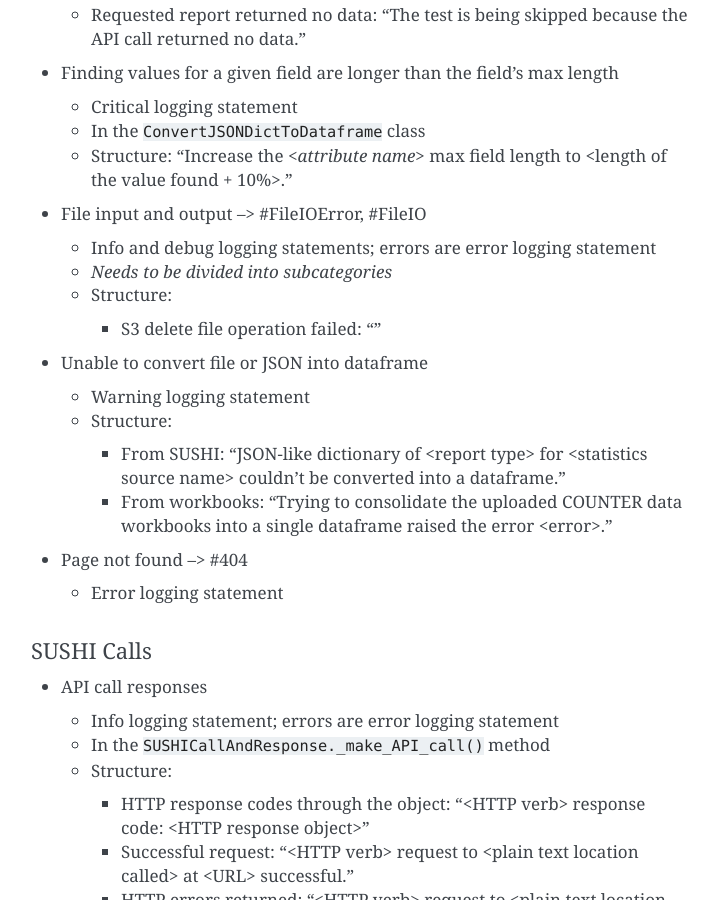
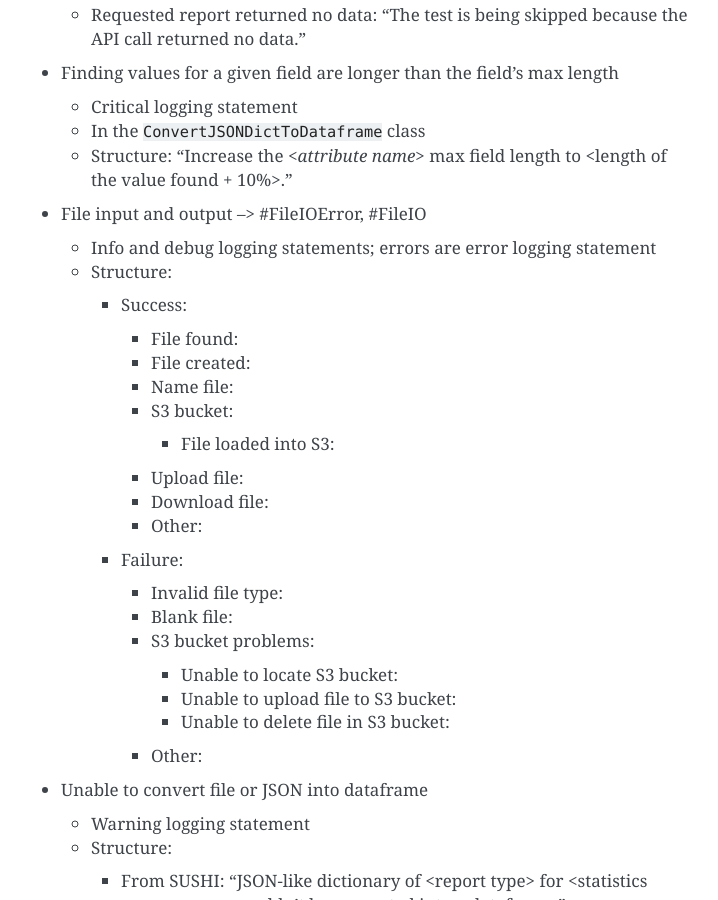
Before and after one commit to ereiskind/nolcat, a Sphinx documentation site: the page built from docs/source/code_style_guide.rst, in a window 1280 px wide and 900 px high, scrolled down 1355 px. Shown: the whole window, without its empty margins (389-1107 px from the left). Built offline with Sphinx 7.4.7, drawn with Linux system fonts in a browser that asks for light colours.

Commit message:
Initial file I/O statement categorization

```diff
--- a/docs/source/code_style_guide.rst
+++ b/docs/source/code_style_guide.rst
@@ -53,10 +53,32 @@ General Errors and In-Test Issues
 * File input and output --> #FileIOError, #FileIO
 
   * Info and debug logging statements; errors are error logging statement
-  * *Needs to be divided into subcategories*
   * Structure:
 
-    * S3 delete file operation failed: ""
+    * Success:
+
+      * File found:
+      * File created:
+      * Name file:
+      * S3 bucket:
+
+        * File loaded into S3:
+
+      * Upload file:
+      * Download file:
+      * Other:
+
+    * Failure:
+
+      * Invalid file type:
+      * Blank file:
+      * S3 bucket problems:
+
+        * Unable to locate S3 bucket:
+        * Unable to upload file to S3 bucket:
+        * Unable to delete file in S3 bucket:
+
+      * Other:
 
 * Unable to convert file or JSON into dataframe
 
```
